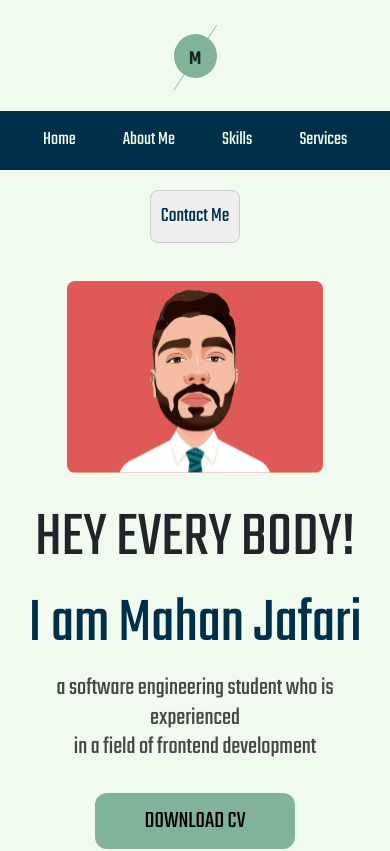
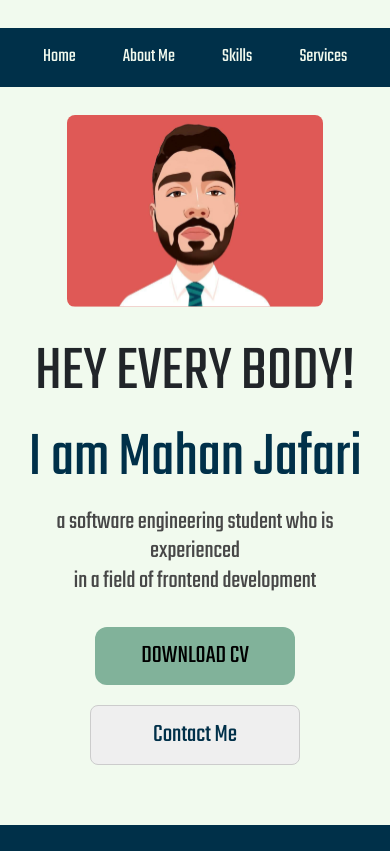
Before and after one commit to moonrockyy/mahanjafari-portfolio, a React (Create React App) app: page / in a window 390 px wide. Shown: the top 851 px of the page. Built offline with nearby package versions, Linux system fonts and the light colour scheme.

Commit message:
Making code better

```diff
--- a/src/Components/ContactMe/ContactTitle/ContactTitle.module.scss
+++ b/src/Components/ContactMe/ContactTitle/ContactTitle.module.scss
@@ -1,6 +1,6 @@
 .title {
   text-align: center;
-  font-size: 3.5rem;
+  font-size: 2.8rem;
   color: #003049;
   cursor: default;
 }
--- a/src/Components/Header/ContactButton/ContactButton.tsx
+++ b/src/Components/Header/ContactButton/ContactButton.tsx
@@ -9,6 +9,13 @@ const ContactButton = styled.button`
   &:hover {
     background: #e07a5f;
   }
+
+  @media (max-width: 991px) {
+    padding: 10px 62px;
+    font-size: 1.6rem;
+    margin: 20px auto 0;
+    display: block;
+  }
 `;
 
 export default ContactButton;
--- a/src/Components/Header/Header.tsx
+++ b/src/Components/Header/Header.tsx
@@ -5,9 +5,9 @@ import styles from "./Header.module.scss";
 
 const Header = () => {
   return (
-    <header className="navbar mt-3" id="home">
+    <header className="navbar mt-md-3" id="home">
       <div className="container-fluid">
-        <div className="col-12 col-md-2 d-flex justify-content-center">
+        <div className="col-12 col-md-2 d-none d-md-flex justify-content-center">
           <Logo />
         </div>
 
@@ -15,7 +15,7 @@ const Header = () => {
           <Navbar />
         </div>
 
-        <div className="col-12 col-md-2 d-flex justify-content-center">
+        <div className="col-12 d-none col-md-2 d-md-flex justify-content-center">
           <ContactButton>
             <a className={styles.decor} href="#contactme">
               Contact Me
--- a/src/Components/Intro/CvButton/CvButton.tsx
+++ b/src/Components/Intro/CvButton/CvButton.tsx
@@ -5,8 +5,9 @@ const CvButton = styled.button`
   width: 200px;
   padding: 10px;
   background: #81b29a;
+  color: #000;
   border-radius: 12px;
-  font-size: 1.5rem;
+  font-size: 1.6rem;
   margin: 20px 0 0 90px;
   transition: 0.4s;
 
--- a/src/Components/Intro/Intro.module.scss
+++ b/src/Components/Intro/Intro.module.scss
@@ -1,3 +1,9 @@
 .intro {
   margin-top: 30px !important;
 }
+
+@media screen and (max-width: 767px) {
+  .intro {
+    margin: 0 !important;
+  }
+}
--- a/src/Components/Intro/Intro.tsx
+++ b/src/Components/Intro/Intro.tsx
@@ -2,6 +2,8 @@ import IntroImage from "./IntroImage/IntroImage";
 import IntroDesc from "./IntroDesc/IntroDesc";
 import CvButton from "./CvButton/CvButton";
 import styles from "./Intro.module.scss";
+import ContactButton from "../Header/ContactButton/ContactButton";
+import stylesHeader from '../Header/Header.module.scss';
 
 const Intro = () => {
   return (
@@ -10,6 +12,13 @@ const Intro = () => {
         <div className="order-1 order-lg-0 col-12 col-lg-6 mt-2">
           <IntroDesc />
           <CvButton>DOWNLOAD CV</CvButton>
+          <div className="col-12 justify-content-md-center d-flex d-md-none">
+            <ContactButton>
+              <a className={stylesHeader.decor} href="#contactme">
+                Contact Me
+              </a>
+            </ContactButton>
+          </div>
         </div>
 
         <div className="order-0 order-lg-1 col-12 col-lg-6">
```
